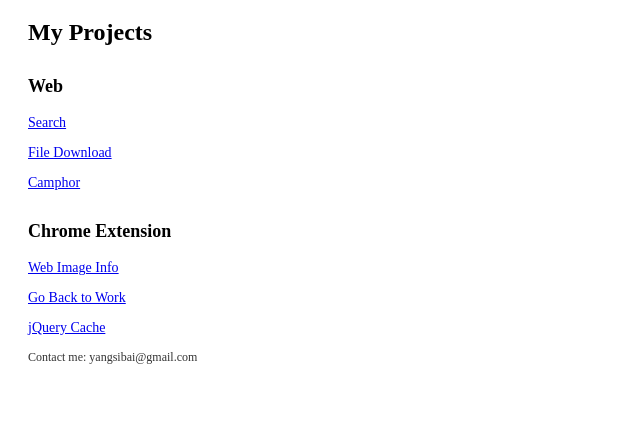
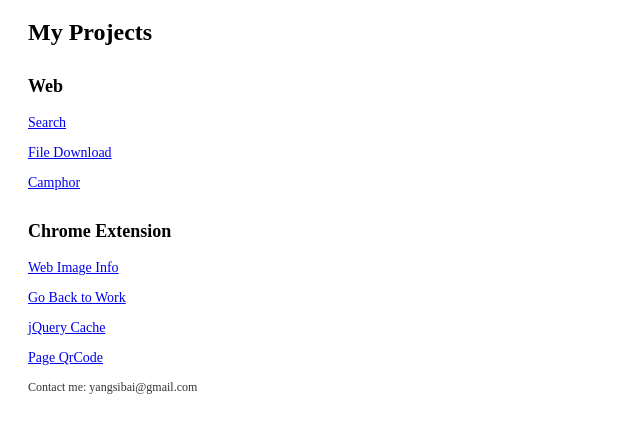
Before and after one commit to yangsibai/sibo.io, a plain HTML site: page tmpl/index.html in a window 1280 px wide. Shown: the part 103-536 px from the top of the page, without its empty margins (0-640 px from the left). Drawn offline with Linux system fonts and the light colour scheme.

Commit message:
add new chrome extension: page qrcode

```diff
--- a/tmpl/index.html
+++ b/tmpl/index.html
@@ -20,6 +20,7 @@
                 <p><a target="_blank" href="https://chrome.google.com/webstore/detail/lhjppngegpcocmjoflncllmpcldjnbmk">Web Image Info</a></p>
                 <p><a target="_blank" href="https://chrome.google.com/webstore/detail/go-back-to-work/fmdgnofmkapmkhcnpoimihphblbcpjmk">Go Back to Work</a></p>
                 <p><a target="_blank" href="https://chrome.google.com/webstore/detail/jquery-cache/kalnennlfaffhbdbnoakkiiciifmmohk">jQuery Cache</a></p>
+                <p><a target="_blank" href="https://chrome.google.com/webstore/detail/page-qrcode/bdeckbccibilhjohllkbfcmffkhafjae">Page QrCode</a></p>
             </div>
         </div>
         <div class="contact-me">
```
